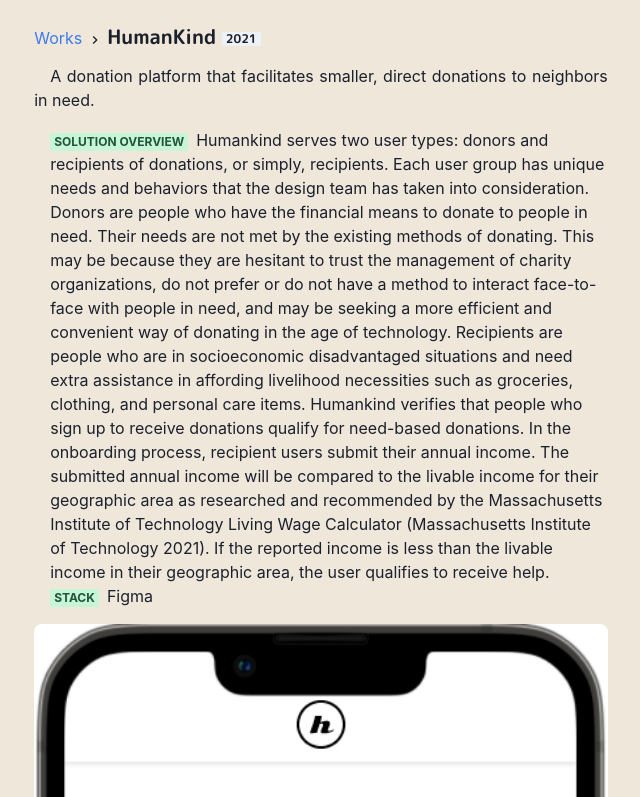
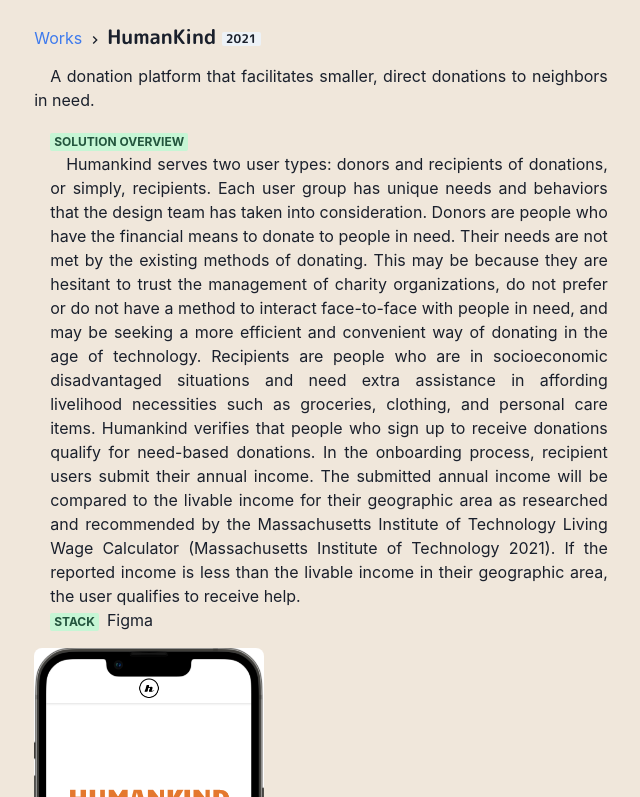
Before and after one commit to zhijiezh/Personal-Website, a Next.js app: page /works/HumanKind in a window 1280 px wide. Shown: the part 443-1240 px from the top of the page, without its empty margins (319-959 px from the left). Built offline with nearby package versions, Linux system fonts and the light colour scheme.

Commit message:
Some final adjustment for the assignment

```diff
--- a/components/work.js
+++ b/components/work.js
@@ -21,6 +21,10 @@
   <Image borderRadius="lg" w="full" src={src} alt={alt} mb={4} />
 )
 
+export const MobileWorkImage = ({ src, alt }) => (
+  <Image borderRadius="lg" w="40%" src={src} alt={alt} mb={4} />
+)
+
 export const Meta = ({ children }) => (
   <Badge colorScheme="green" mr={2}>
     {children}
--- a/pages/works.js
+++ b/pages/works.js
@@ -6,7 +6,7 @@
 import thumbTicTacToe from '../public/images/works/tic-tac-toe.png'
 import thumbHumanKind from '../public/images/works/HumanKind.png'
 
-const descriptionHumanKind = 'Humankind serves two user types: donors and recipients of donations, or simply, recipients. Each user group has unique needs and behaviors that the design team has taken into consideration. Donors are people who have the financial means to donate to people in need. Their needs are not met by the existing methods of donating. This may be because they are hesitant to trust the management of charity organizations, do not prefer or do not have a method to interact face-to-face with people in need, and may be seeking a more efficient and convenient way of donating in the age of technology. Recipients are people who are in socioeconomic disadvantaged situations and need extra assistance in affording livelihood necessities such as groceries, clothing, and personal care items. Humankind verifies that people who sign up to receive donations qualify for need-based donations. In the onboarding process, recipient users submit their annual income. The submitted annual income will be compared to the livable income for their geographic area as researched and recommended by the Massachusetts Institute of Technology Living Wage Calculator (Massachusetts Institute of Technology 2021). If the reported income is less than the livable income in their geographic area, the user qualifies to receive help. '
+const descriptionHumanKind = 'A donation platform that facilitates smaller, direct donations to neighbors in need. '
 
 const Works = () => {
   return (
@@ -23,7 +23,7 @@
               title="React tic-tac-toe"
               thumbnail={thumbTicTacToe}
             >
-              The react official tutorial
+              Front-end Demo
             </GridItem>
           </Section>
           <Section>
@@ -33,7 +33,7 @@
               thumbnail={thumbHumanKind}
               description={descriptionHumanKind}
             >
-              A donation platform that facilitates smaller, direct donations to neighbors in need.
+              Design Project
             </WorkGridItem>
           </Section>
           <Section>
--- a/pages/works/HumanKind.js
+++ b/pages/works/HumanKind.js
@@ -1,8 +1,8 @@
-import { Container, Badge, Link, List, ListItem } from '@chakra-ui/react'
-import { ExternalLinkIcon } from '@chakra-ui/icons'
-import { Title, WorkImage, Meta } from '../../components/work'
+import { Container, Badge, Link, List, ListItem, Box } from '@chakra-ui/react'
+import { Title, Meta, MobileWorkImage } from '../../components/work'
 import P from '../../components/paragraph'
 import Layout from '../../components/layouts/article'
+import Paragraph from '../../components/paragraph'
 
 const Work = () => (
   <Layout title="HumanKind">
@@ -11,24 +11,50 @@
         HumanKind <Badge>2021</Badge>
       </Title>
       <P>
-      A donation platform that facilitates smaller, direct donations to neighbors in need.
+        A donation platform that facilitates smaller, direct donations to
+        neighbors in need.
       </P>
       <List ml={4} my={4}>
         <ListItem>
           <Meta>Solution Overview</Meta>
-          <span>Humankind serves two user types: donors and recipients of donations, or simply, recipients. Each user group has unique needs and behaviors that the design team has taken into consideration.
-Donors are people who have the financial means to donate to people in need. Their needs are not met by the existing methods of donating. This may be because they are hesitant to trust the management of charity organizations, do not prefer or do not have a method to interact face-to-face with people in need, and may be seeking a more efficient and convenient way of donating in the age of technology.
-Recipients are people who are in socioeconomic disadvantaged situations and need extra assistance in affording livelihood necessities such as groceries, clothing, and personal care items. Humankind verifies that people who sign up to receive donations qualify for need-based donations. In the onboarding process, recipient users submit their annual income. The submitted annual income will be compared to the livable income for their geographic area as researched and recommended by the Massachusetts Institute of Technology Living Wage Calculator (Massachusetts Institute of Technology 2021). If the reported income is less than the livable income in their geographic area, the user qualifies to receive help.
-</span>
+          <Paragraph>
+            Humankind serves two user types: donors and recipients of donations,
+            or simply, recipients. Each user group has unique needs and
+            behaviors that the design team has taken into consideration. Donors
+            are people who have the financial means to donate to people in need.
+            Their needs are not met by the existing methods of donating. This
+            may be because they are hesitant to trust the management of charity
+            organizations, do not prefer or do not have a method to interact
+            face-to-face with people in need, and may be seeking a more
+            efficient and convenient way of donating in the age of technology.
+            Recipients are people who are in socioeconomic disadvantaged
+            situations and need extra assistance in affording livelihood
+            necessities such as groceries, clothing, and personal care items.
+            Humankind verifies that people who sign up to receive donations
+            qualify for need-based donations. In the onboarding process,
+            recipient users submit their annual income. The submitted annual
+            income will be compared to the livable income for their geographic
+            area as researched and recommended by the Massachusetts Institute of
+            Technology Living Wage Calculator (Massachusetts Institute of
+            Technology 2021). If the reported income is less than the livable
+            income in their geographic area, the user qualifies to receive help.
+          </Paragraph>
         </ListItem>
         <ListItem>
           <Meta>Stack</Meta>
           <span>Figma</span>
         </ListItem>
       </List>
-
-      <WorkImage src="/images/works/HumanKind_01.png" alt="HumanKind - Welcome Screen" />
-      <WorkImage src="/images/works/HumanKind_02.png" alt="HumanKind - Home Screen" />
+      <Box flexDir="row">
+        <MobileWorkImage
+          src="/images/works/HumanKind_01.png"
+          alt="HumanKind - Welcome Screen"
+        />
+        <MobileWorkImage
+          src="/images/works/HumanKind_02.png"
+          alt="HumanKind - Home Screen"
+        />
+      </Box>
     </Container>
   </Layout>
 )
```
Also changed, not shown: components/grid-item.js (+0 -21 lines), pages/index.js (+8 -11 lines).
